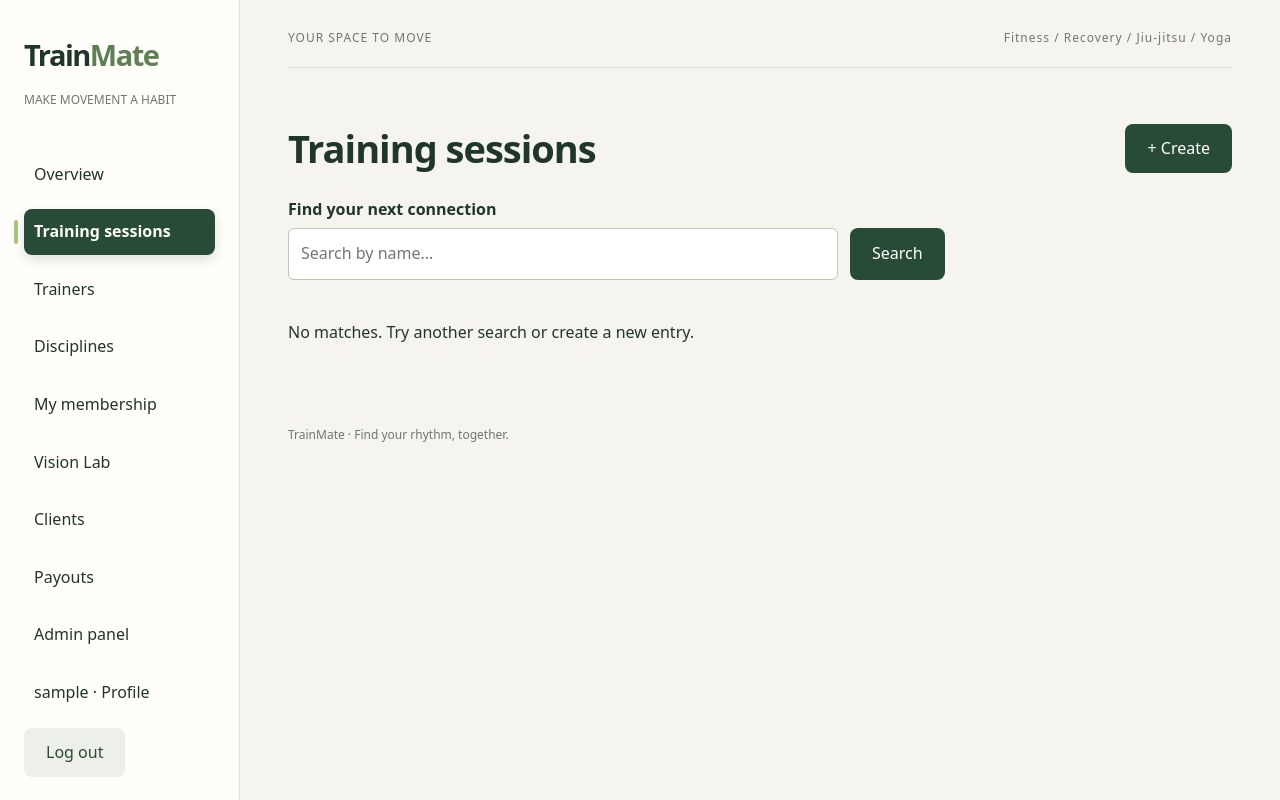
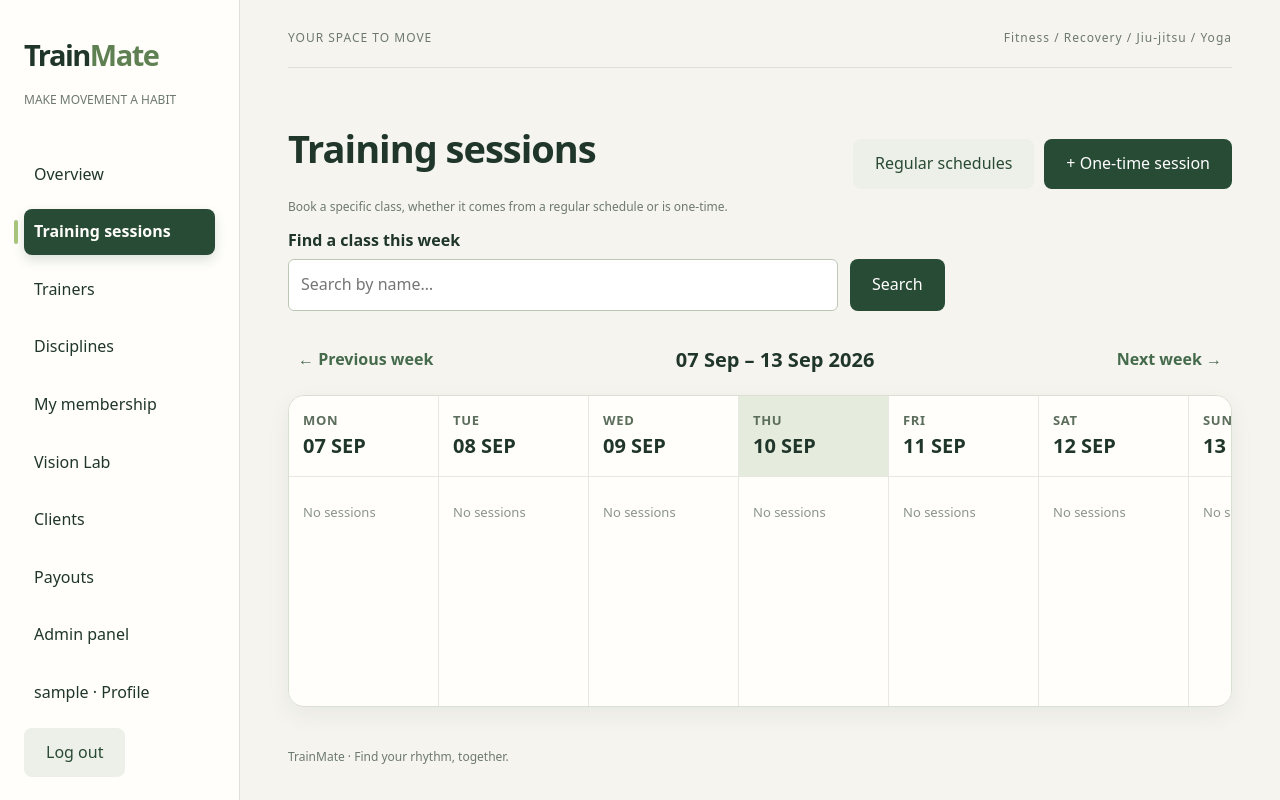
Before and after one commit to RoboStorePL/trainmate, a Django app: page /sessions/ in a window 1280 px wide. Run offline with Django 5.2, Linux system fonts and the light colour scheme; the visitor is signed in with stand-in values (Sample User, id 1); data that the repository does not hold is empty.

Commit message:
Add recurring schedules and weekly calendar

```diff
--- a/static/style.css
+++ b/static/style.css
@@ -129,6 +129,7 @@ h1 { font-size: 38px; line-height: 1.2; letter-spacing: -1px; }
 h2 { font-size: 24px; }
 h3 { font-size: 20px; }
 .title-row { display: flex; align-items: center; justify-content: space-between; gap: 16px; }
+.title-actions { display: flex; flex-wrap: wrap; gap: 10px; }
 .search { margin-bottom: 24px; }
 .search div { display: flex; gap: 12px; }
 .search input { max-width: 550px; }
@@ -173,6 +174,23 @@ tbody tr:last-child td { border-bottom: 0; }
 .status-paid { background: #d9eaf3; color: #285c76; }
 .table-action { display: inline-block; padding: 7px 12px; border: 1px solid #76916e; border-radius: 7px; color: #365c3b; font-size: 13px; font-weight: 700; }
 .table-action:hover { background: #e9f0e4; text-decoration: none; }
+.calendar-heading { display: flex; align-items: center; justify-content: space-between; gap: 16px; margin: 28px 0 14px; }
+.calendar-heading h2 { margin: 0; font-size: 20px; text-align: center; }
+.calendar-nav { padding: 8px 10px; border-radius: 7px; color: #456b4c; font-weight: 700; }
+.calendar-nav:hover { background: #e8eee1; text-decoration: none; }
+.week-calendar { display: grid; grid-template-columns: repeat(7, minmax(150px, 1fr)); overflow-x: auto; border: 1px solid #d9dfd3; border-radius: 16px; background: #fffefa; box-shadow: 0 8px 24px rgb(33 54 43 / 6%); }
+.calendar-day { min-width: 150px; min-height: 310px; border-right: 1px solid #e5e9e1; }
+.calendar-day:last-child { border-right: 0; }
+.calendar-day h3 { margin: 0; padding: 14px; border-bottom: 1px solid #e5e9e1; color: #5b6d5b; font-size: 13px; letter-spacing: .7px; text-transform: uppercase; }
+.calendar-day h3 span { display: block; color: #20362b; font-size: 20px; letter-spacing: 0; }
+.calendar-day.is-today h3 { background: #e6ecdd; }
+.calendar-slots { display: grid; gap: 10px; padding: 10px; }
+.calendar-session { display: grid; gap: 3px; padding: 11px; border-left: 4px solid #79a05f; border-radius: 7px; background: #f2f6ed; color: #20362b; }
+.calendar-session:hover { background: #e4eed9; text-decoration: none; }
+.calendar-session time { color: #42623e; font-size: 12px; font-weight: 800; }
+.calendar-session strong { line-height: 1.25; }
+.calendar-session span, .calendar-session small { color: #637163; font-size: 12px; line-height: 1.3; }
+.calendar-empty { margin: 15px 4px; color: #8a9489; font-size: 13px; }
 .vision-intro { max-width: 760px; margin-bottom: 28px; }
 .vision-empty { max-width: 720px; }
 .vision-live-panel { display: grid; grid-template-columns: minmax(220px, .7fr) minmax(360px, 1.3fr); gap: 24px; margin: 30px 0; padding: 24px; border: 1px solid #d9dfd3; border-radius: 16px; background: #e6ecdd; }
@@ -198,5 +216,7 @@ tbody tr:last-child td { border-bottom: 0; }
   header span:last-child { display: none; }
   .hero { padding: 24px; }
   .title-row h1 { font-size: 30px; }
+  .calendar-heading { align-items: flex-start; }
+  .calendar-heading h2 { font-size: 16px; }
   .vision-live-panel { grid-template-columns: 1fr; }
 }
--- a/templates/base.html
+++ b/templates/base.html
@@ -13,7 +13,7 @@
     <p class="muted">MAKE MOVEMENT A HABIT</p>
     <nav aria-label="Primary navigation">
       <a class="nav-link{% if request.resolver_match.url_name == 'home' %} is-active{% endif %}" href="/"{% if request.resolver_match.url_name == 'home' %} aria-current="page"{% endif %}>Overview</a>
-      <a class="nav-link{% if request.resolver_match.url_name == 'session-list' or request.resolver_match.url_name == 'session-create' or request.resolver_match.url_name == 'session-update' or request.resolver_match.url_name == 'session-delete' or request.resolver_match.url_name == 'session-detail' %} is-active{% endif %}" href="{% url 'training:session-list' %}"{% if request.resolver_match.url_name == 'session-list' or request.resolver_match.url_name == 'session-create' or request.resolver_match.url_name == 'session-update' or request.resolver_match.url_name == 'session-delete' or request.resolver_match.url_name == 'session-detail' %} aria-current="page"{% endif %}>Training sessions</a>
+      <a class="nav-link{% if request.resolver_match.url_name == 'session-list' or request.resolver_match.url_name == 'session-create' or request.resolver_match.url_name == 'session-update' or request.resolver_match.url_name == 'session-delete' or request.resolver_match.url_name == 'session-detail' or request.resolver_match.url_name == 'recurring-schedule-list' or request.resolver_match.url_name == 'recurring-schedule-create' or request.resolver_match.url_name == 'recurring-schedule-update' or request.resolver_match.url_name == 'recurring-schedule-delete' %} is-active{% endif %}" href="{% url 'training:session-list' %}"{% if request.resolver_match.url_name == 'session-list' or request.resolver_match.url_name == 'session-create' or request.resolver_match.url_name == 'session-update' or request.resolver_match.url_name == 'session-delete' or request.resolver_match.url_name == 'session-detail' or request.resolver_match.url_name == 'recurring-schedule-list' or request.resolver_match.url_name == 'recurring-schedule-create' or request.resolver_match.url_name == 'recurring-schedule-update' or request.resolver_match.url_name == 'recurring-schedule-delete' %} aria-current="page"{% endif %}>Training sessions</a>
       <a class="nav-link{% if request.resolver_match.url_name == 'trainer-list' or request.resolver_match.url_name == 'trainer-create' or request.resolver_match.url_name == 'trainer-update' or request.resolver_match.url_name == 'trainer-delete' %} is-active{% endif %}" href="{% url 'training:trainer-list' %}"{% if request.resolver_match.url_name == 'trainer-list' or request.resolver_match.url_name == 'trainer-create' or request.resolver_match.url_name == 'trainer-update' or request.resolver_match.url_name == 'trainer-delete' %} aria-current="page"{% endif %}>Trainers</a>
       <a class="nav-link{% if request.resolver_match.url_name == 'specialization-list' or request.resolver_match.url_name == 'specialization-create' or request.resolver_match.url_name == 'specialization-update' or request.resolver_match.url_name == 'specialization-delete' %} is-active{% endif %}" href="{% url 'training:specialization-list' %}"{% if request.resolver_match.url_name == 'specialization-list' or request.resolver_match.url_name == 'specialization-create' or request.resolver_match.url_name == 'specialization-update' or request.resolver_match.url_name == 'specialization-delete' %} aria-current="page"{% endif %}>Disciplines</a>
       {% if user.is_authenticated %}
--- a/templates/form.html
+++ b/templates/form.html
@@ -1,5 +1,5 @@
 {% extends "base.html" %}
 {% block content %}
-  <h1>{% if object %}Update {{ object }}{% else %}Let's get started{% endif %}</h1>
-  <article class="form-panel"><form method="post">{% csrf_token %}{{ form.as_p }}<button>Save changes</button><a class="cancel" href="/">Back to overview</a></form></article>
+  <h1>{% if form_title %}{{ form_title }}{% elif object %}Update {{ object }}{% else %}Let's get started{% endif %}</h1>
+  <article class="form-panel"><form method="post">{% csrf_token %}{{ form.as_p }}<button>Save changes</button><a class="cancel" href="{{ back_url|default:'/' }}">Back</a></form></article>
 {% endblock %}
--- /dev/null
+++ b/templates/session_list.html
@@ -0,0 +1,32 @@
+{% extends "base.html" %}
+{% block content %}
+  <div class="title-row">
+    <div><h1>Training sessions</h1><p class="muted">Book a specific class, whether it comes from a regular schedule or is one-time.</p></div>
+    {% if can_create_session %}<div class="title-actions"><a class="secondary button" href="{% url 'training:recurring-schedule-list' %}">Regular schedules</a><a class="button" href="{% url 'training:session-create' %}">+ One-time session</a></div>{% endif %}
+  </div>
+  <form class="search" method="get"><input type="hidden" name="week" value="{{ week_start|date:'Y-m-d' }}"><label for="search">Find a class this week</label><div><input id="search" name="q" value="{{ query }}" placeholder="Search by name…"><button>Search</button></div></form>
+
+  <div class="calendar-heading">
+    <a class="calendar-nav" href="?week={{ previous_week|date:'Y-m-d' }}{% if query %}&q={{ query|urlencode }}{% endif %}">← Previous week</a>
+    <h2>{{ week_start|date:"d M" }} – {{ week_end|date:"d M Y" }}</h2>
+    <a class="calendar-nav" href="?week={{ next_week|date:'Y-m-d' }}{% if query %}&q={{ query|urlencode }}{% endif %}">Next week →</a>
+  </div>
+
+  <section class="week-calendar" aria-label="Weekly training schedule">
+    {% for day in days %}
+      <div class="calendar-day{% if day.date == today %} is-today{% endif %}">
+        <h3>{{ day.date|date:"D" }} <span>{{ day.date|date:"d M" }}</span></h3>
+        <div class="calendar-slots">
+          {% for session in day.sessions %}
+            <a class="calendar-session" href="{{ session.get_absolute_url }}">
+              <time>{{ session.starts_at|date:"H:i" }}</time>
+              <strong>{{ session.title }}</strong>
+              <span>{{ session.trainer }} · {{ session.duration_minutes }} min</span>
+              <small>{{ session.participants.count }} / {{ session.capacity }} booked</small>
+            </a>
+          {% empty %}<p class="calendar-empty">No sessions</p>{% endfor %}
+        </div>
+      </div>
+    {% endfor %}
+  </section>
+{% endblock %}
--- a/training/urls.py
+++ b/training/urls.py
@@ -21,6 +21,10 @@ urlpatterns = [
     path("payouts/", views.PayoutList.as_view(), name="payout-list"),
     path("sessions/", views.SessionList.as_view(), name="session-list"),
     path("sessions/create/", views.SessionCreate.as_view(), name="session-create"),
+    path("schedules/", views.RecurringScheduleList.as_view(), name="recurring-schedule-list"),
+    path("schedules/create/", views.RecurringScheduleCreate.as_view(), name="recurring-schedule-create"),
+    path("schedules/<int:pk>/update/", views.RecurringScheduleUpdate.as_view(), name="recurring-schedule-update"),
+    path("schedules/<int:pk>/delete/", views.RecurringScheduleDelete.as_view(), name="recurring-schedule-delete"),
     path("sessions/<int:pk>/update/", views.SessionUpdate.as_view(), name="session-update"),
     path("sessions/<int:pk>/delete/", views.SessionDelete.as_view(), name="session-delete"),
     path("sessions/<int:pk>/complete/", views.complete_session, name="session-complete"),
--- a/training/views.py
+++ b/training/views.py
@@ -1,4 +1,4 @@
-from datetime import timedelta
+from datetime import date, timedelta
 from decimal import Decimal, InvalidOperation
 from hashlib import sha256
 import json
@@ -30,12 +30,12 @@ from django.views.decorators.csrf import csrf_exempt
 from django.views.decorators.http import require_GET, require_POST
 
 from .forms import (
-    BalanceAdjustmentForm, ProfileForm, SessionForm, SignUpForm, TrainerForm,
-    TrainerSessionForm,
+    BalanceAdjustmentForm, ProfileForm, RecurringScheduleForm, SessionForm,
+    SignUpForm, TrainerForm, TrainerRecurringScheduleForm, TrainerSessionForm,
 )
 from .models import (
     BalanceTransaction, Membership, MembershipPlan, MembershipUsage,
-    SalaryAccrual, Specialization, Trainer, TrainingSession, User,
+    RecurringSchedule, SalaryAccrual, Specialization, Trainer, TrainingSession, User,
     VisionAnalysis, VisionDevice,
 )
 
@@ -138,10 +138,58 @@ class SearchList(LoginRequiredMixin, generic.ListView):
 
 class SessionList(SearchList):
     model = TrainingSession
-    queryset = TrainingSession.objects.select_related("trainer", "specialization")
+    template_name = "session_list.html"
+    queryset = TrainingSession.objects.select_related("trainer", "specialization").prefetch_related("participants")
+    # A week rarely contains this many slots, while pagination remains available for search results.
+    paginate_by = 100
     search_field = "title"
     kind = "session"
     title = "Training sessions"
+
+    def dispatch(self, request: HttpRequest, *args: Any, **kwargs: Any) -> HttpResponse:
+        # Keeps each active schedule filled without a background worker.
+        for schedule in RecurringSchedule.objects.filter(is_active=True):
+            schedule.sync_sessions()
+        return super().dispatch(request, *args, **kwargs)
+
+    def get_week_start(self) -> date:
+        raw_week = self.request.GET.get("week", "")
+        try:
+            chosen_day = date.fromisoformat(raw_week) if raw_week else timezone.localdate()
+        except ValueError:
+            chosen_day = timezone.localdate()
+        return chosen_day - timedelta(days=chosen_day.weekday())
+
+    def get_queryset(self) -> QuerySet[TrainingSession]:
+        week_start = self.get_week_start()
+        week_end = week_start + timedelta(days=7)
+        queryset = self.queryset.filter(starts_at__date__gte=week_start, starts_at__date__lt=week_end)
+        query = self.request.GET.get("q", "").strip()
+        if query:
+            queryset = queryset.filter(title__icontains=query)
+        return queryset
+
+    def get_context_data(self, **kwargs: Any) -> dict[str, Any]:
+        context = super().get_context_data(**kwargs)
+        week_start = self.get_week_start()
+        sessions = list(context["object_list"])
+        days = []
+        for offset in range(7):
+            day = week_start + timedelta(days=offset)
+            days.append({
+                "date": day,
+                "sessions": [session for session in sessions if timezone.localtime(session.starts_at).date() == day],
+            })
+        context.update({
+            "week_start": week_start,
+            "week_end": week_start + timedelta(days=6),
+            "previous_week": week_start - timedelta(days=7),
+            "next_week": week_start + timedelta(days=7),
+            "days": days,
+            "today": timezone.localdate(),
+            "can_manage_schedules": context["can_create_session"],
+        })
+        return context
 
 
 class TrainerList(SearchList):
@@ -544,12 +592,86 @@ class TrainerSessionMixin(EditorMixin, UserPassesTestMixin):
 class SessionCreate(TrainerSessionMixin, generic.CreateView):
     model = TrainingSession
 
+    def get_context_data(self, **kwargs: Any) -> dict[str, Any]:
+        context = super().get_context_data(**kwargs)
+        context.update({"form_title": "Create one-time session", "back_url": reverse_lazy("training:session-list")})
+        return context
+
 
 class SessionUpdate(TrainerSessionMixin, generic.UpdateView):
     model = TrainingSession
 
     def get_queryset(self) -> QuerySet[TrainingSession]:
         return super().get_queryset().filter(status=TrainingSession.Status.SCHEDULED)
+
+    def get_context_data(self, **kwargs: Any) -> dict[str, Any]:
+        context = super().get_context_data(**kwargs)
+        context.update({"form_title": "Edit session", "back_url": reverse_lazy("training:session-list")})
+        return context
+
+
+class RecurringScheduleMixin(EditorMixin, UserPassesTestMixin):
+    trainer = None
+
+    def test_func(self) -> bool:
+        return self.request.user.is_superuser or is_trainer(self.request.user)
+
+    def dispatch(self, request: HttpRequest, *args: Any, **kwargs: Any) -> HttpResponse:
+        if not request.user.is_superuser:
+            if not is_trainer(request.user):
+                raise PermissionDenied
+            self.trainer = request.user.trainer_profile
+        return super().dispatch(request, *args, **kwargs)
+
+    def get_form_class(self) -> type[RecurringScheduleForm]:
+        return RecurringScheduleForm if self.request.user.is_superuser else TrainerRecurringScheduleForm
+
+    def get_form(self, form_class: type[RecurringScheduleForm] | None = None) -> RecurringScheduleForm:
+        form = super().get_form(form_class)
+        if self.trainer:
+            form.instance.trainer = self.trainer
+            form.fields["specialization"].queryset = self.trainer.specializations.all()
+        return form
+
+    def get_queryset(self) -> QuerySet[RecurringSchedule]:
+        queryset = super().get_queryset()
+        return queryset if self.request.user.is_superuser else queryset.filter(trainer=self.trainer)
+
+    def get_context_data(self, **kwargs: Any) -> dict[str, Any]:
+        context = super().get_context_data(**kwargs)
+        context.update({
+            "form_title": "Edit regular schedule" if self.object else "Create regular schedule",
+            "back_url": reverse_lazy("training:recurring-schedule-list"),
+        })
+        return context
+
+
+class RecurringScheduleList(RecurringScheduleMixin, generic.ListView):
+    model = RecurringSchedule
+    template_name = "recurring_schedule_list.html"
+    context_object_name = "schedules"
+
+
+class RecurringScheduleCreate(RecurringScheduleMixin, generic.CreateView):
+    model = RecurringSchedule
+    success_url = reverse_lazy("training:recurring-schedule-list")
+
+    def form_valid(self, form: RecurringScheduleForm) -> HttpResponse:
+        response = super().form_valid(form)
+        count = self.object.sync_sessions(refresh=True)
+        messages.success(self.request, f"Regular schedule saved. {count} sessions were created for the next three weeks.")
+        return response
+
+
+class RecurringScheduleUpdate(RecurringScheduleMixin, generic.UpdateView):
+    model = RecurringSchedule
+    success_url = reverse_lazy("training:recurring-schedule-list")
+
+    def form_valid(self, form: RecurringScheduleForm) -> HttpResponse:
+        response = super().form_valid(form)
+        count = self.object.sync_sessions(refresh=True)
+        messages.success(self.request, f"Regular schedule updated. {count} unbooked future sessions were refreshed.")
+        return response
 
 
 class SafeDelete(LoginRequiredMixin, generic.DeleteView):
@@ -585,6 +707,14 @@ class SessionDelete(TrainerSessionMixin, SafeDelete):
             )
             return redirect("training:session-list")
         return super().form_valid(form)
+
+
+class RecurringScheduleDelete(RecurringScheduleMixin, SafeDelete):
+    model = RecurringSchedule
+    success_url = reverse_lazy("training:recurring-schedule-list")
+
+    def get_form_class(self) -> type[django_forms.Form]:
+        return django_forms.Form
 
 
 class TrainerCreate(AdminRequiredMixin, generic.CreateView):
```
Also changed, not shown: templates/recurring_schedule_list.html (added, +17 -0 lines), training/admin.py (+8 -1 lines), training/forms.py (+34 -1 lines), training/models.py (+106 -0 lines), training/tests.py (+26 -2 lines), README.md, training/migrations/0008_recurringschedule_trainingsession_recurring_schedule.py (added), training/migrations/0009_trainingsession_unique_recurring_schedule_occurrence.py (added).
